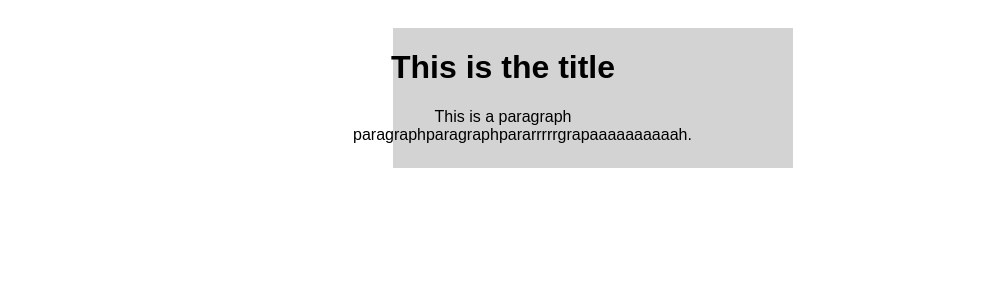
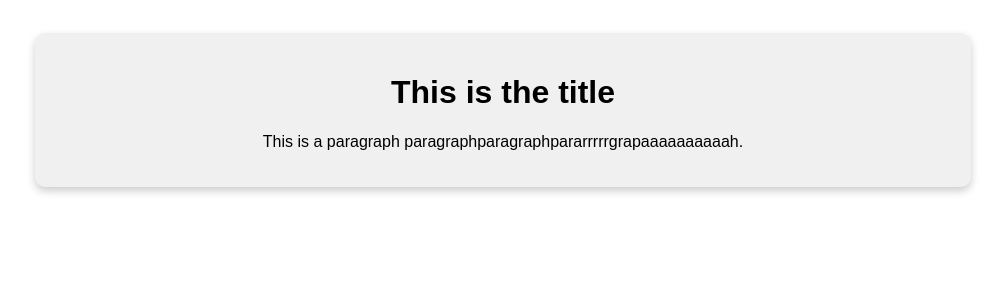
Before and after one commit to MeXam84/R209-PHP_SQL, a PHP site: page /main.php in a window 1280 px wide. Shown: the part 67-360 px from the top of the page, without its empty margins (137-1142 px from the left). Run offline with PHP 8.4, Linux system fonts and the light colour scheme.

Commit message:
modified:   site/main.css 	modified:   site/main.php

```diff
--- a/site/main.css
+++ b/site/main.css
@@ -47,21 +47,13 @@ body {
 
 .main {
     padding-top: 80px; /* espace pour la navbar */
-    position:relative;
-    width: 300px;
-    min-height: 60px;
-    margin: auto;
-    padding-top:15px;
+    color: black;
+    background-color: #f0f0f0;
+    border: 0px solid #333;
+    padding: 20px;
+    width: 70%;
+    margin: 20px auto;
+    text-align: center;
+    border-radius: 10px;
+    box-shadow: 0 4px 8px rgba(0, 0, 0, 0.2);
   }
-
-  .main:before {
-    text-align: center;
-    content:'';
-    position: absolute;
-    width: 400px;
-    height: 140px;
-    margin: auto;
-    z-index: -1;
-    background-color:lightgray;
-    left:40px;
-  }
--- a/site/main.php
+++ b/site/main.php
@@ -27,6 +27,7 @@
       This is the title
     </h1>
     <p>This is a paragraph paragraphparagraphpararrrrrgrapaaaaaaaaaah.</p>
+
   </div>
 </div>
 
```
